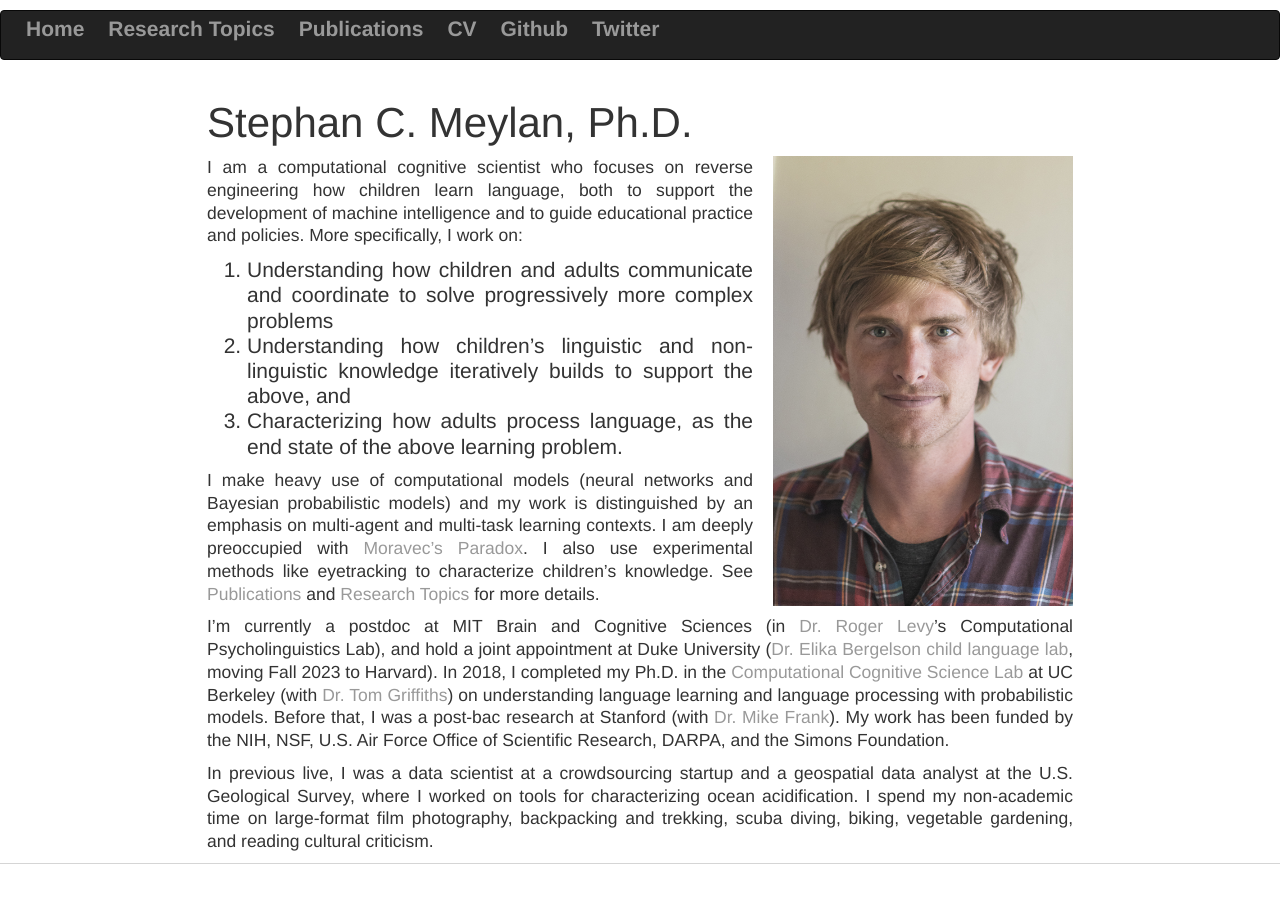
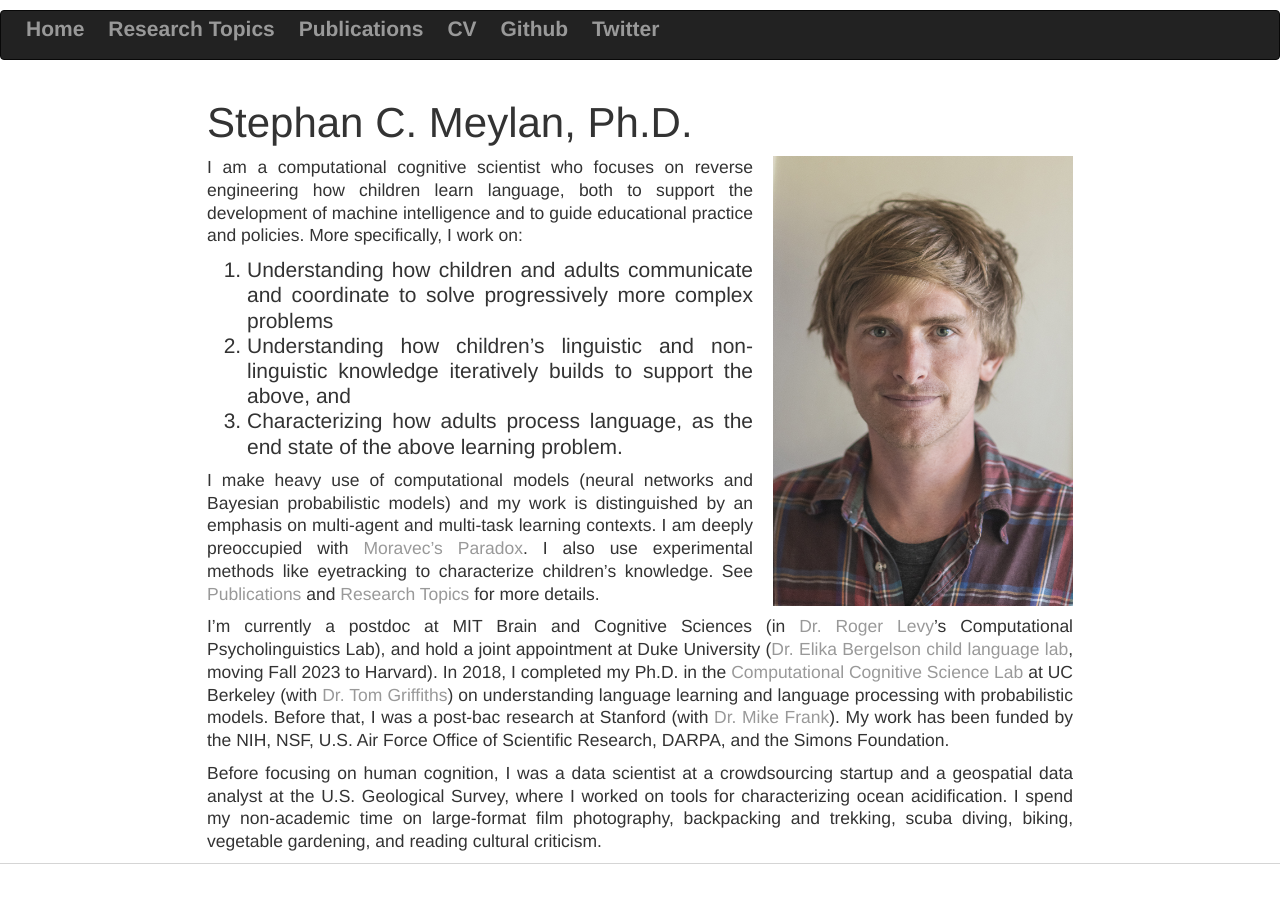
Before and after one commit to WenbinLuomath/smeylan, a Jekyll site: the page built from index.md, in a window 1280 px wide. Built offline with Jekyll 4.4.1, drawn with Linux system fonts in a browser that asks for light colours.

Commit message:
Update bio.md

```diff
--- a/_includes/bio.md
+++ b/_includes/bio.md
@@ -13,4 +13,4 @@ I make heavy use of computational models (neural networks and Bayesian probabili
 I'm currently a postdoc at MIT Brain and Cognitive Sciences (in [Dr. Roger Levy](http://www.mit.edu/~rplevy/index.html)'s Computational Psycholinguistics Lab), and hold a joint appointment at Duke University ([Dr. Elika Bergelson child language lab]((http://bergelsonlab.com)), moving Fall 2023 to Harvard).
 In 2018, I completed my Ph.D. in the [Computational Cognitive Science Lab](http://cocosci.berkeley.edu) at UC Berkeley (with [Dr. Tom Griffiths](https://psych.princeton.edu/person/tom-griffiths)) on understanding language learning and language processing with probabilistic models. Before that, I was a post-bac research at Stanford (with [Dr. Mike Frank](https://langcog.stanford.edu)). My work has been funded by the NIH, NSF, U.S. Air Force Office of Scientific Research, DARPA, and the Simons Foundation.
 
-In previous live, I was a data scientist at a crowdsourcing startup and a geospatial data analyst at the U.S. Geological Survey, where I worked on tools for characterizing ocean acidification. I spend my non-academic time on large-format film photography, backpacking and trekking, scuba diving, biking, vegetable gardening, and reading cultural criticism.
+Before focusing on human cognition, I was a data scientist at a crowdsourcing startup and a geospatial data analyst at the U.S. Geological Survey, where I worked on tools for characterizing ocean acidification. I spend my non-academic time on large-format film photography, backpacking and trekking, scuba diving, biking, vegetable gardening, and reading cultural criticism.
```
